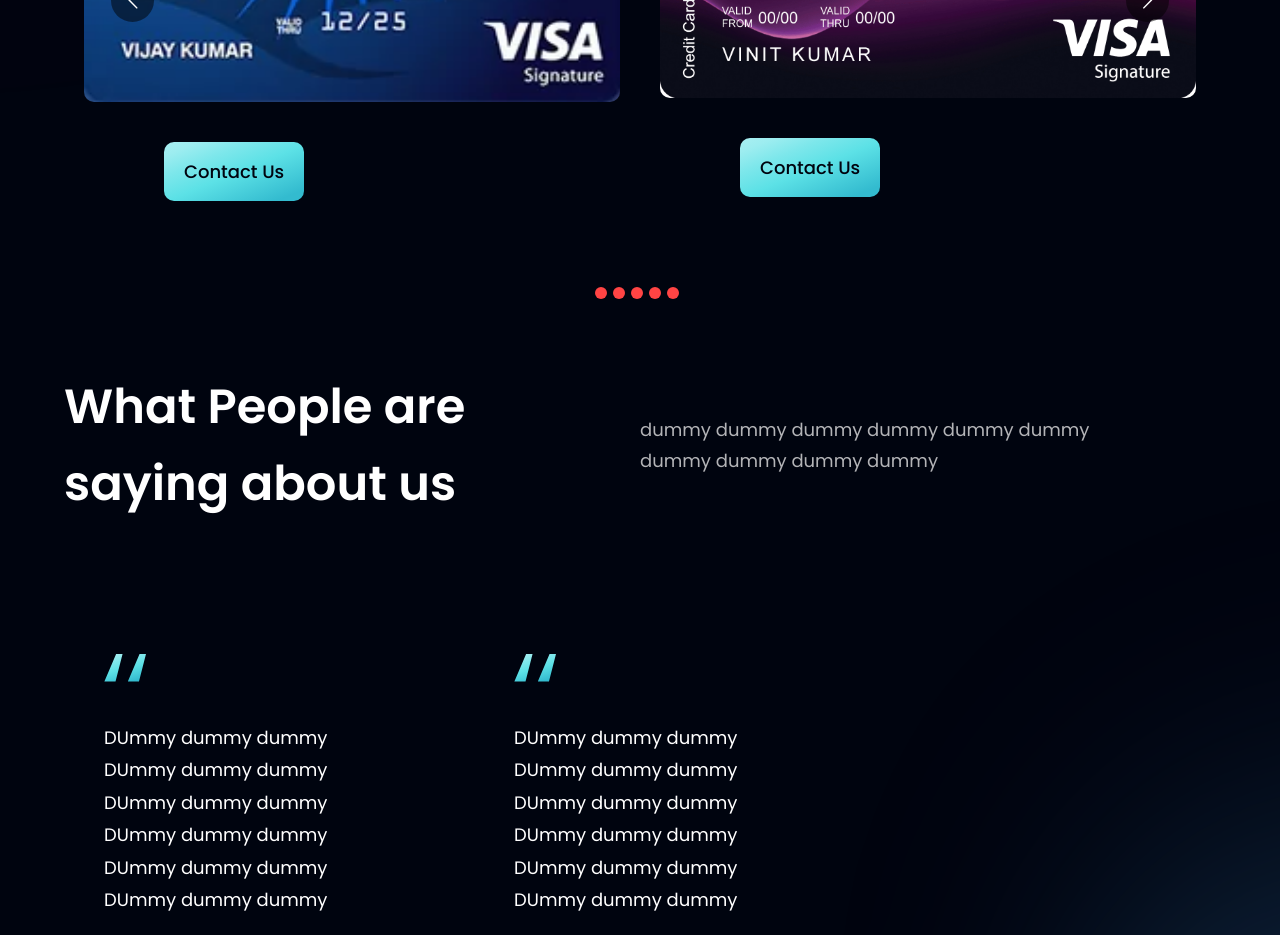
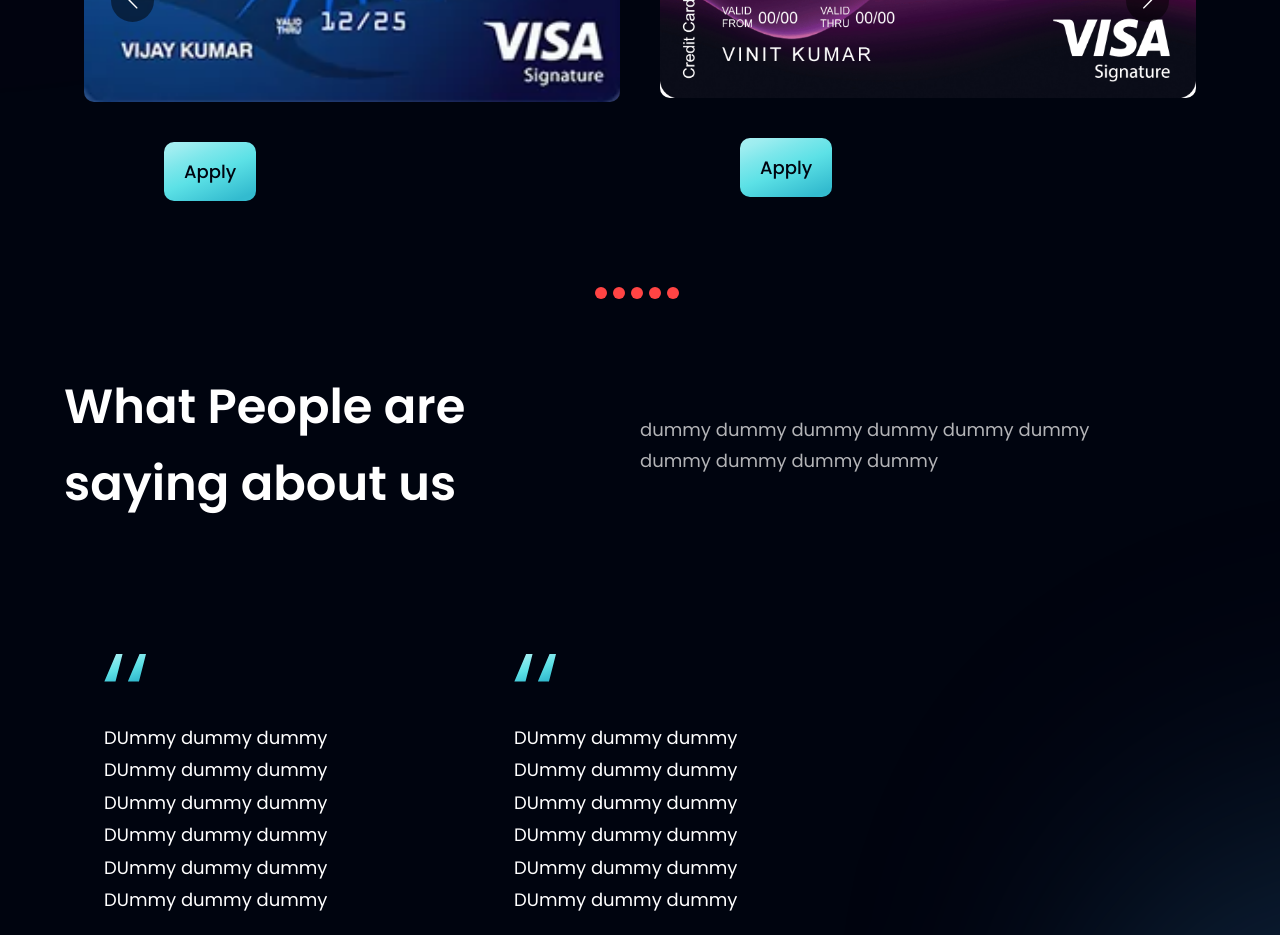
Before and after one commit to potatooBot/finages, a React (Vite) app: page / in a window 1280 px wide. Shown: the part 3180-4115 px from the top of the page. Built offline with nearby package versions, Linux system fonts and the light colour scheme; what tailwindcss-animated would draw is missing.

Commit message:
carousel added

```diff
--- a/src/components/CreditCard.jsx
+++ b/src/components/CreditCard.jsx
@@ -73,7 +73,7 @@ const Slider = () => {
               <a href="/Contact">
 
               <button key={index} type="button" className={` mx-20 my-10 slider py-4 px-5  font-poppins font-medium text-[18px] text-primary bg-blue-gradient rounded-[10px] outline-none ${styles}`}>
-  Contact Us
+Apply
   </button>
   </a>
             </div>
```
